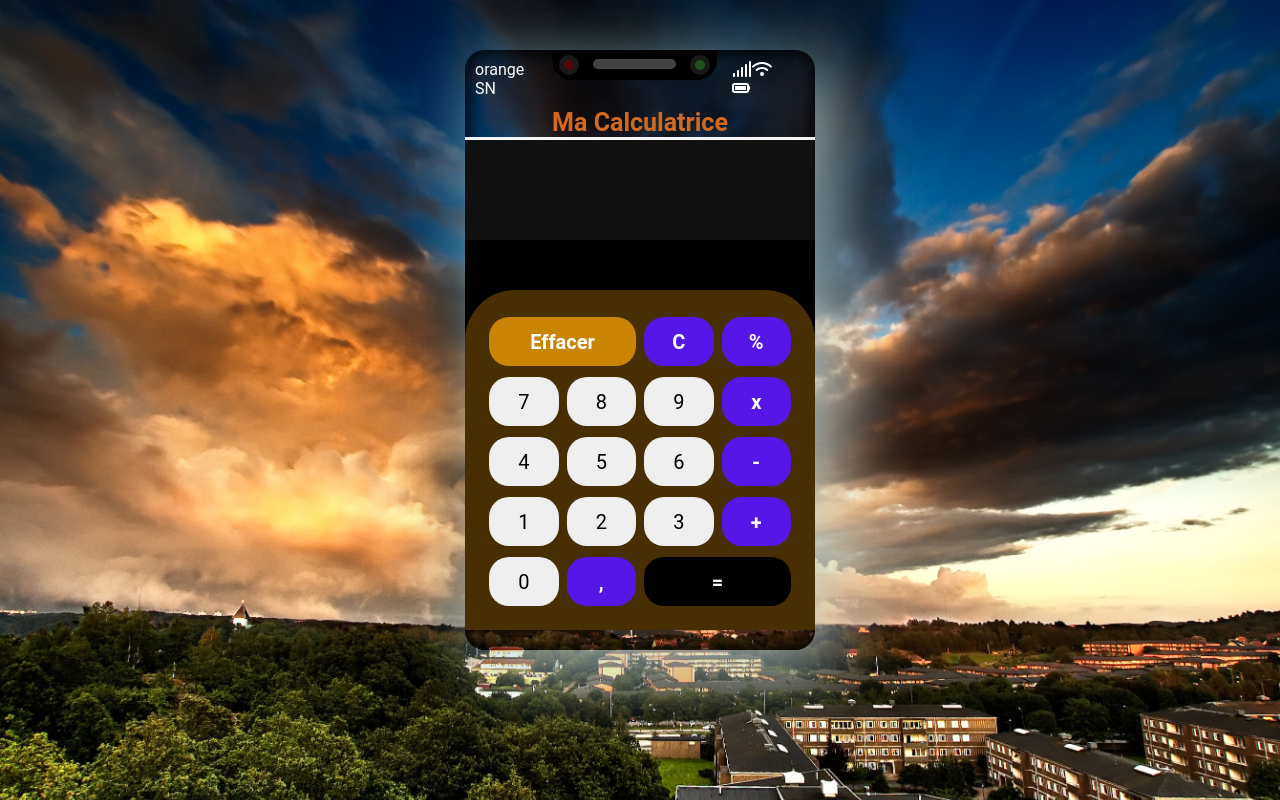
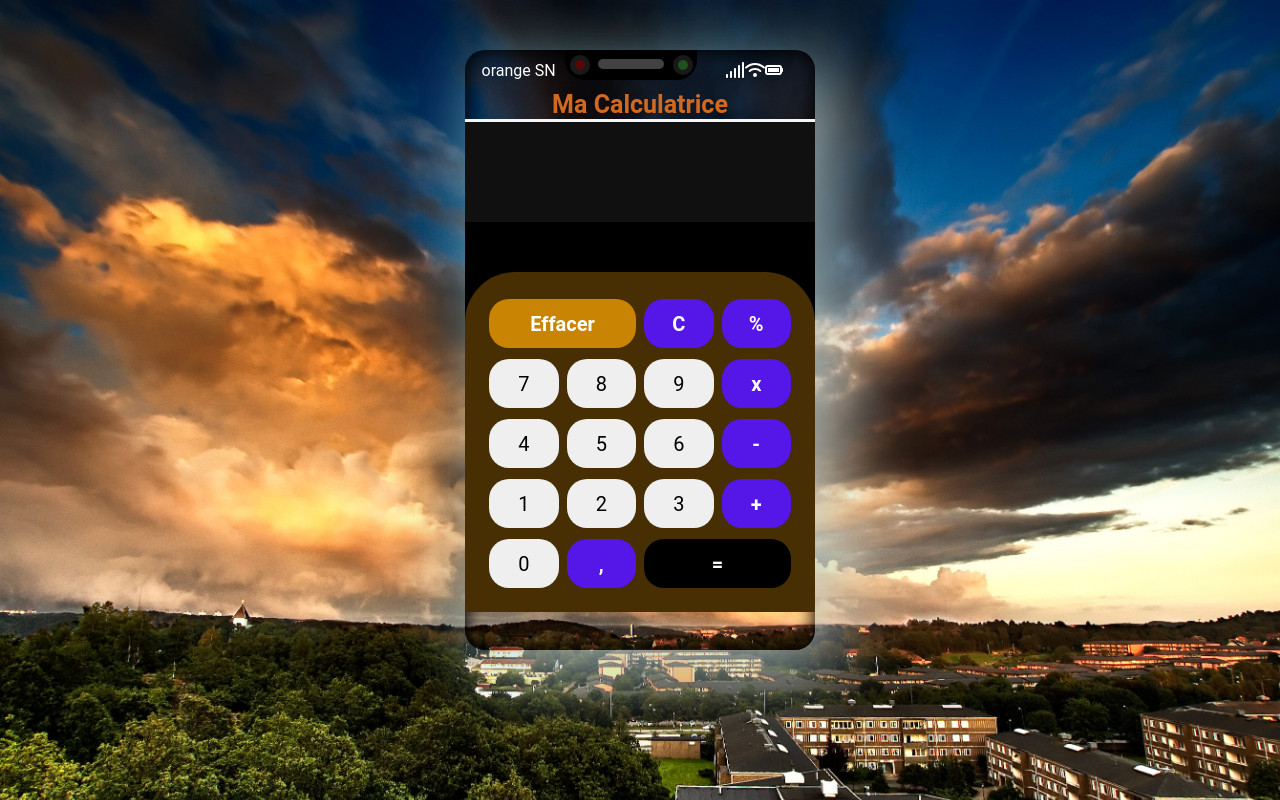
Before and after one commit to ZooM982/tache-08-react-calculatrice, a React (Create React App) app: page / in a window 1280 px wide. Built offline with nearby package versions, Linux system fonts and the light colour scheme.

Commit message:
quatrieme

```diff
--- a/src/App.css
+++ b/src/App.css
@@ -7,7 +7,8 @@
     10px 10px 70px #54aebb7b,
     inset -5px -5px 15px #00000094,
     inset 5px 5px 15px #020202b5;
-  background: transparent
+  background: transparent;
+  margin: 50px 0;
 }
 
 .head{
@@ -35,7 +36,7 @@
 }
 
 .encoche{
-  width: 50%;
+  width: 40%;
   height: 30px;
   display: flex;
   background-color: #000000;
@@ -51,9 +52,13 @@
   border-radius: 20px;
   background-color: #424242;
 }
+.head p{
+  margin: auto;
+}
 
 .icons{
   padding: 0 15px;
+  margin: auto;
 }
 
 .keypad {
--- a/src/index.css
+++ b/src/index.css
@@ -12,8 +12,6 @@ body {
   background-size: cover;
   background-repeat: no-repeat;
   display: flex;
-  height: auto;
-  margin-top: 50px;
   align-items: center;
   justify-content: center;
 }
```
